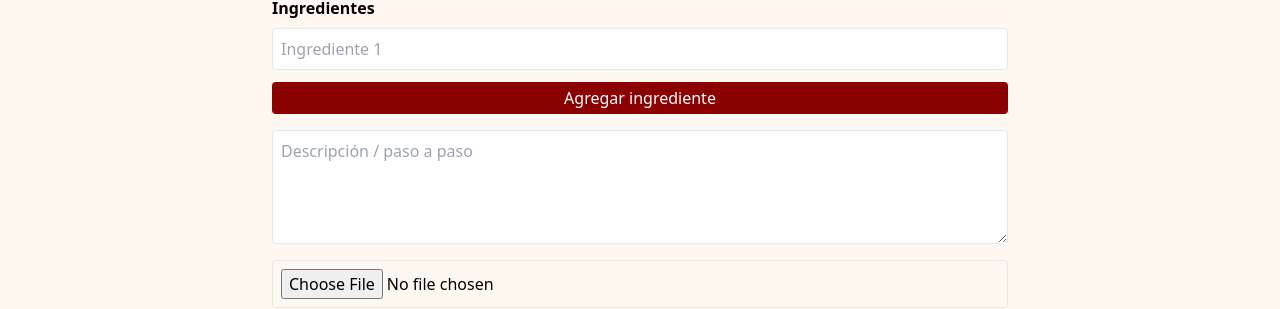
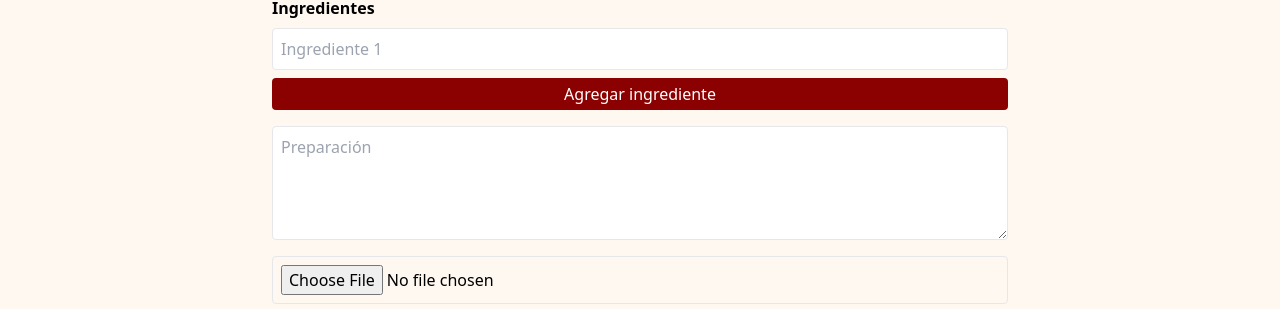
Before and after one commit to Cristian84Molina/Front-Chef-Recipes, a React (Vite) app: page /create in a window 1280 px wide. Shown: the part 318-627 px from the top of the page. Built offline with nearby package versions, Linux system fonts and the light colour scheme.

Commit message:
RecipeForm mod navigate

```diff
--- a/src/components/recipes/RecipeForm.jsx
+++ b/src/components/recipes/RecipeForm.jsx
@@ -5,6 +5,8 @@ import { useNavigate } from "react-router-dom";
 
 export default function RecipeForm({ initialData, onSubmit }) {
   const navigate = useNavigate();
+
+  // Estados del formulario
   const [name, setName] = useState("");
   const [category, setCategory] = useState("");
   const [type, setType] = useState("");
@@ -12,11 +14,13 @@ export default function RecipeForm({ initialData, onSubmit }) {
   const [description, setDescription] = useState("");
   const [photo, setPhoto] = useState(null);
 
+  // Estado para evitar múltiples clics y subidas dobles
+  const [loading, setLoading] = useState(false);
+
   const defaultCategories = [
     "Ensaladas", "Pastas", "Potajes", "Fritos", "Platos fríos",
     "Guisados", "Grillados", "Pescados", "Caldos", "Dulces"
   ];
-
   const defaultTypes = ["Aperitivo", "Primeros", "Segundos", "Postres"];
 
   // Cargar datos al editar
@@ -53,9 +57,11 @@ export default function RecipeForm({ initialData, onSubmit }) {
     e.preventDefault();
 
     if (!name || !category || !type || !description || ingredients.every(i => !i.trim())) {
-      alert("Completa todos los campos, incluyendo al menos un ingrediente");
+      alert("Completa todos los campos");
       return;
     }
+
+    setLoading(true); // Bloqueamos el botón aquí
 
     try {
       const formData = new FormData();
@@ -66,11 +72,13 @@ export default function RecipeForm({ initialData, onSubmit }) {
       formData.append("ingredients", JSON.stringify(ingredients.filter(i => i.trim() !== "")));
       if (photo) formData.append("photo", photo);
 
-      // Si existe onSubmit → edición
       if (onSubmit) {
+        // --- CASO EDICIÓN ---
         await onSubmit(formData);
+        alert("Receta actualizada con éxito!");
+        navigate("/recipes"); // Redirigimos después de editar
       } else {
-        // Creación de receta
+        // --- CASO CREACIÓN ---
         const res = await fetch(`${API_URL}/recipes`, {
           method: "POST",
           body: formData,
@@ -78,23 +86,14 @@ export default function RecipeForm({ initialData, onSubmit }) {
 
         if (!res.ok) throw new Error("Error al crear la receta");
 
-        const data = await res.json();
-        console.log("Receta creada:", data);
-
-        // Limpiar formulario
-        setName("");
-        setCategory("");
-        setType("");
-        setIngredients([""]);
-        setDescription("");
-        setPhoto(null);
-
-        alert("Receta creada con éxito!");
-        navigate("/recipes");
+        alert("¡Receta creada con éxito!");
+        navigate("/recipes"); // Redirigimos después de crear
       }
     } catch (err) {
       console.error(err);
       alert("Error al guardar la receta");
+    } finally {
+      setLoading(false); // Desbloqueamos el botón pase lo que pase
     }
   };
 
@@ -108,26 +107,14 @@ export default function RecipeForm({ initialData, onSubmit }) {
         className="border p-2 rounded"
       />
 
-      <select
-        value={category}
-        onChange={(e) => setCategory(e.target.value)}
-        className="border p-2 rounded"
-      >
+      <select value={category} onChange={(e) => setCategory(e.target.value)} className="border p-2 rounded">
         <option value="">Selecciona categoría</option>
-        {defaultCategories.map(cat => (
-          <option key={cat} value={cat}>{cat}</option>
-        ))}
+        {defaultCategories.map(cat => <option key={cat} value={cat}>{cat}</option>)}
       </select>
 
-      <select
-        value={type}
-        onChange={(e) => setType(e.target.value)}
-        className="border p-2 rounded"
-      >
+      <select value={type} onChange={(e) => setType(e.target.value)} className="border p-2 rounded">
         <option value="">Selecciona tipo</option>
-        {defaultTypes.map(t => (
-          <option key={t} value={t}>{t}</option>
-        ))}
+        {defaultTypes.map(t => <option key={t} value={t}>{t}</option>)}
       </select>
 
       <div className="flex flex-col gap-2">
@@ -142,43 +129,23 @@ export default function RecipeForm({ initialData, onSubmit }) {
               className="border p-2 rounded flex-1"
             />
             {ingredients.length > 1 && (
-              <button
-                type="button"
-                onClick={() => removeIngredient(idx)}
-                className="bg-red-500 text-white px-3 rounded hover:bg-red-600 transition"
-              >X</button>
+              <button type="button" onClick={() => removeIngredient(idx)} className="bg-red-500 text-white px-3 rounded">X</button>
             )}
           </div>
         ))}
-        <button
-          type="button"
-          onClick={addIngredient}
-          className="bg-chefRed text-white px-4 py-1 rounded hover:bg-chefBrown transition mt-1"
-        >
-          Agregar ingrediente
-        </button>
+        <button type="button" onClick={addIngredient} className="bg-chefRed text-white px-4 py-1 rounded">Agregar ingrediente</button>
       </div>
 
-      <textarea
-        placeholder="Descripción / paso a paso"
-        value={description}
-        onChange={(e) => setDescription(e.target.value)}
-        className="border p-2 rounded"
-        rows={4}
-      />
+      <textarea placeholder="Preparación" value={description} onChange={(e) => setDescription(e.target.value)} className="border p-2 rounded" rows={4} />
 
-      <input
-        type="file"
-        accept="image/*"
-        onChange={(e) => setPhoto(e.target.files[0])}
-        className="border p-2 rounded"
-      />
+      <input type="file" accept="image/*" onChange={(e) => setPhoto(e.target.files[0])} className="border p-2 rounded" />
 
       <button
         type="submit"
-        className="bg-chefRed text-white px-6 py-2 rounded hover:bg-chefBrown transition"
+        disabled={loading} // Desactivado mientras carga
+        className={`${loading ? "bg-gray-400 cursor-not-allowed" : "bg-chefRed hover:bg-chefBrown"} text-white px-6 py-2 rounded transition`}
       >
-        {initialData ? "Actualizar receta" : "Guardar receta"}
+        {loading ? "Guardando..." : (initialData ? "Actualizar receta" : "Guardar receta")}
       </button>
     </form>
   );
```
